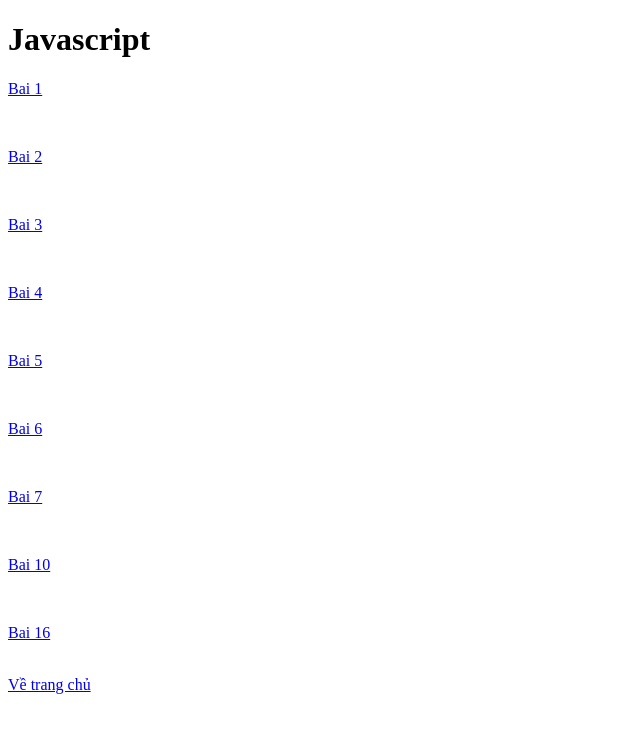
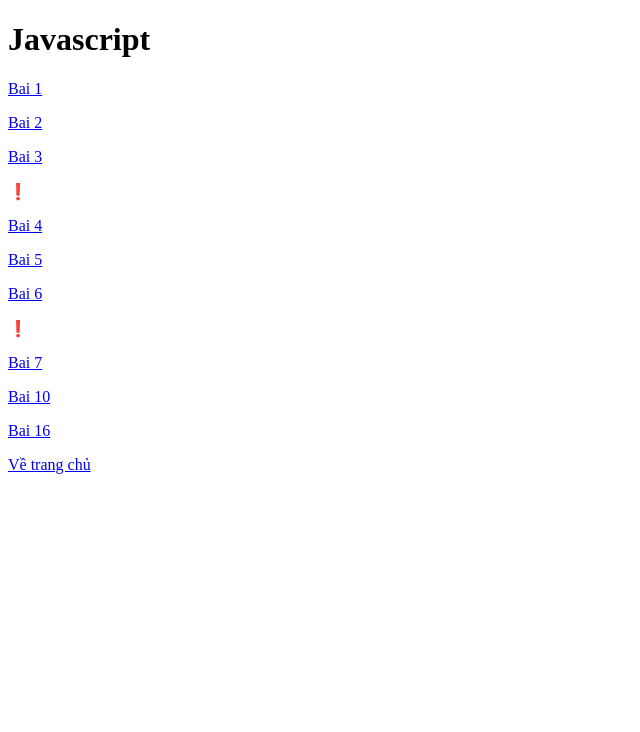
Before and after one commit to asucgia/ungdungweb, a plain HTML site: page html/javascript.html in a window 1280 px wide. Shown: the whole page, without its empty margins (0-640 px from the left). Drawn offline with Linux system fonts and the light colour scheme.

Commit message:
Update javascript.html

```diff
--- a/html/javascript.html
+++ b/html/javascript.html
@@ -6,15 +6,15 @@
 </head>
 <body>
 	<h1>Javascript</h1>
-	<p><a href="../js/js01.html">Bai 1</a></p><br>
-	<p><a href="../js/js02.html">Bai 2</a></p><br>
-	<p><a href="../js/js03.html">Bai 3</a></p><br>
-	<p><a href="../js/js04.html">Bai 4</a></p><br>
-	<p><a href="../js/js05.html">Bai 5</a></p><br>
-	<p><a href="../js/js06.html">Bai 6</a></p><br>
-	<p><a href="../js/js07.html">Bai 7</a></p><br>
-	<p><a href="../js/js10.html">Bai 10</a></p><br>
-	<p><a href="../js/js16.html">Bai 16</a></p><br>
+	<p><a href="../js/js01.html">Bai 1</a></p>
+	<p><a href="../js/js02.html">Bai 2</a></p>
+	<p><a href="../js/js03.html">Bai 3</a></p> &#10071;
+	<p><a href="../js/js04.html">Bai 4</a></p>
+	<p><a href="../js/js05.html">Bai 5</a></p>
+	<p><a href="../js/js06.html">Bai 6</a></p> &#10071;
+	<p><a href="../js/js07.html">Bai 7</a></p>
+	<p><a href="../js/js10.html">Bai 10</a></p>
+	<p><a href="../js/js16.html">Bai 16</a></p>
 	<a href="../index.html">Về trang chủ</a>
 </body>
 </html>
```
